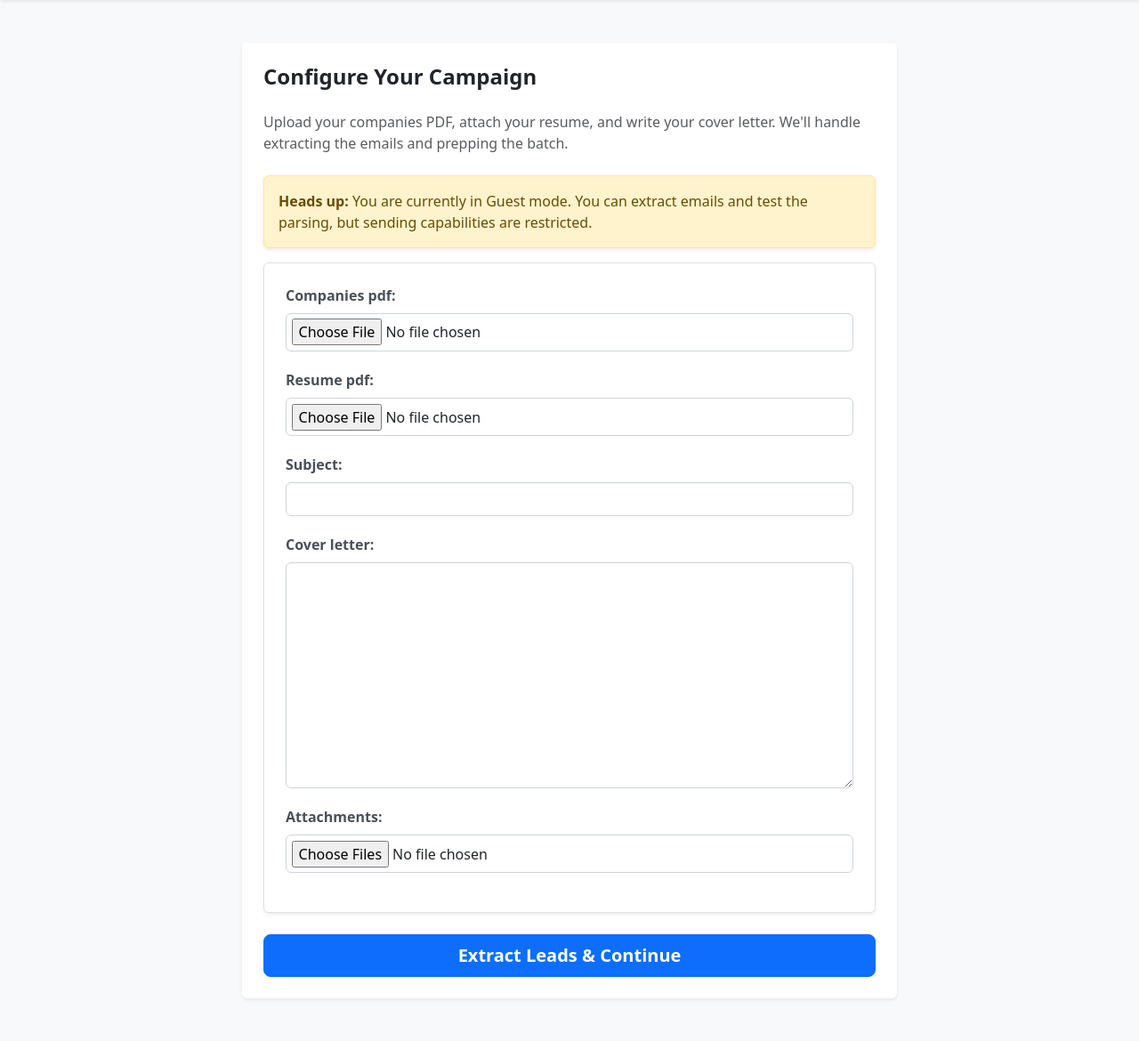
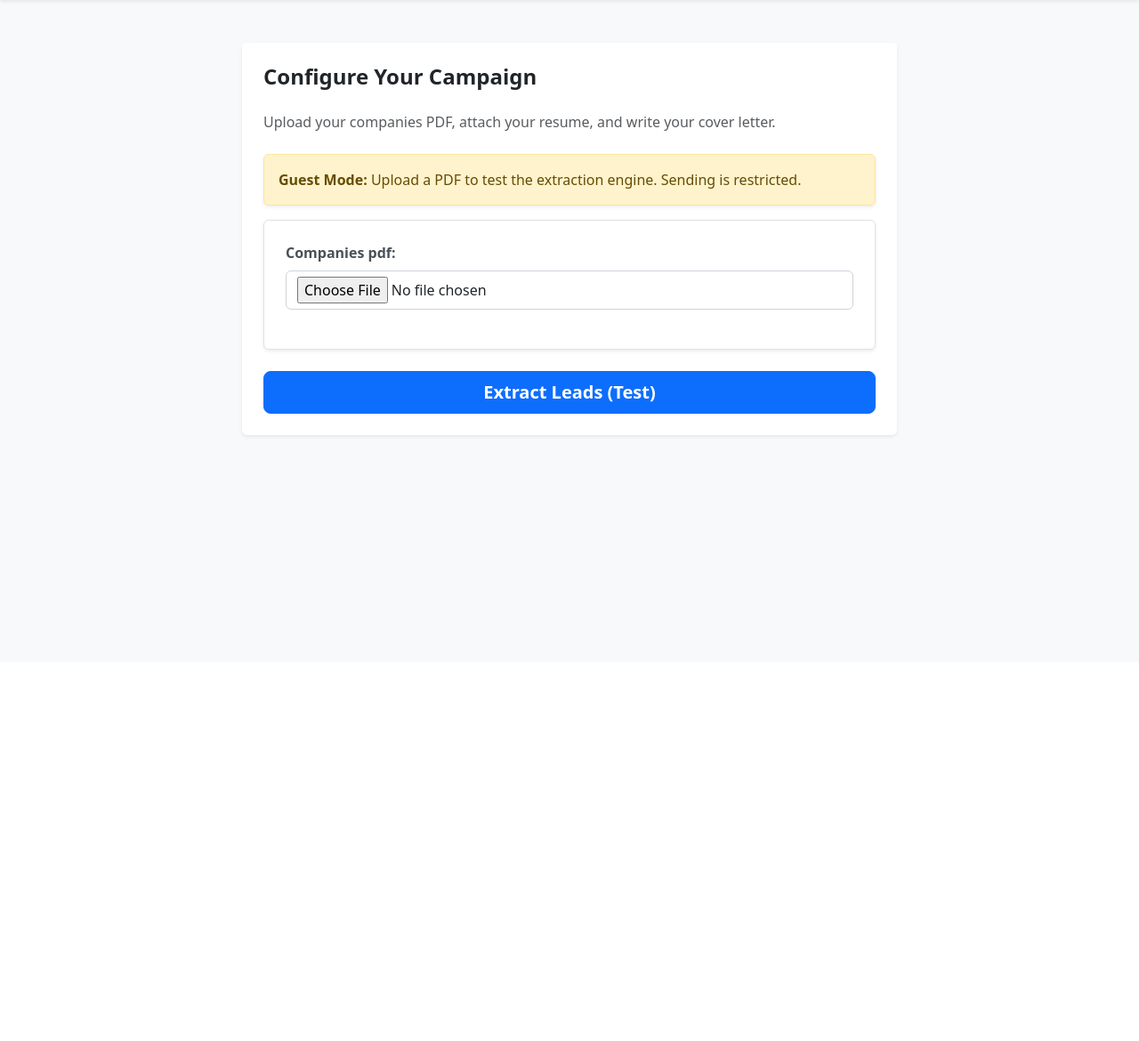
Before and after one commit to Yousef10p/Applymatic, a Django app: page /apply/ in a window 1280 px wide. Shown: the part 56-1226 px from the top of the page at 89% size. After the commit the page ends 548 px from the top, so only its background shows below. Run offline with Django 5.2, Linux system fonts and the light colour scheme.

Commit message:
added small version for guest

```diff
--- a/apps/core/views.py
+++ b/apps/core/views.py
@@ -30,6 +30,7 @@ def apply_view(request):
     latest_campaign = get_latest_campaign_path(request.user) if is_auth else None
 
     if request.method == "POST":
+        action = request.POST.get("action") # We will send this from our new JS
         form = ApplyForm(request.POST, request.FILES)
 
         if not is_auth:
@@ -38,33 +39,41 @@ def apply_view(request):
             form.fields['cover_letter'].required = False
             form.fields['attachments'].required = False
         elif latest_campaign:
-            # If they have a previous campaign, the resume is optional
             form.fields['resume_pdf'].required = False
 
         if form.is_valid():
-            companies_pdf = request.FILES.get("companies_pdf")
+            # ==========================================
+            # ACTION 1: EXTRACT ONLY (Guest & Auth)
+            # ==========================================
+            if action == "extract":
+                companies_pdf = request.FILES.get("companies_pdf")
+                fs = FileSystemStorage(location=os.path.join(settings.MEDIA_ROOT, 'temp'))
+                filename = fs.save(companies_pdf.name, companies_pdf)
+                file_path = fs.path(filename)
 
-            fs = FileSystemStorage(location=os.path.join(settings.MEDIA_ROOT, 'temp'))
-            filename = fs.save(companies_pdf.name, companies_pdf)
-            file_path = fs.path(filename)
+                try:
+                    leads = extract_leads_from_pdf(file_path)
+                    # Save the leads in the session so we don't have to parse again!
+                    request.session['extracted_leads'] = leads
+                    return JsonResponse({"count": len(leads), "leads": leads})
+                except ValueError as e:
+                    return JsonResponse({"error": str(e)}, status=400)
+                finally:
+                    if os.path.exists(file_path):
+                        os.remove(file_path)
 
-            try:
-                leads = extract_leads_from_pdf(file_path)
-            except ValueError as e:
-                return JsonResponse({"error": str(e)}, status=400)
-            finally:
-                if os.path.exists(file_path):
-                    os.remove(file_path)
+            # ==========================================
+            # ACTION 2: SEND EMAILS (Auth Only)
+            # ==========================================
+            elif action == "send" and is_auth:
+                leads = request.session.get('extracted_leads', [])
+                if not leads:
+                    return JsonResponse({"error": "No leads found to send."}, status=400)
 
-            if is_auth:
-                # ----------------------------------------------------
-                # AUTO-LOAD RESUME & ATTACHMENTS IF LEFT BLANK
-                # ----------------------------------------------------
                 resume_pdf = request.FILES.get("resume_pdf")
                 opened_resume = None
 
                 if not resume_pdf and latest_campaign:
-                    # Look for any file starting with 'resume' in the old folder
                     for filename in os.listdir(latest_campaign):
                         if filename.startswith("resume"):
                             old_resume_path = os.path.join(latest_campaign, filename)
@@ -76,7 +85,6 @@ def apply_view(request):
                 opened_attachments = []
 
                 if not extra_attachments and latest_campaign:
-                    # Find any files that start with "attachment_" in the old folder
                     for filename in os.listdir(latest_campaign):
                         if filename.startswith("attachment_"):
                             att_path = os.path.join(latest_campaign, filename)
@@ -86,14 +94,10 @@ def apply_view(request):
                 cover_letter = form.cleaned_data.get("cover_letter")
                 subject = form.cleaned_data.get("subject")
 
-                # Save the new configuration
                 save_campaign_records(
-                    user=request.user,
-                    companies_pdf=companies_pdf,
-                    cover_letter_text=cover_letter,
-                    resume_pdf=resume_pdf,
-                    attachments=extra_attachments,
-                    subject=subject
+                    user=request.user, companies_pdf=request.FILES.get("companies_pdf"),
+                    cover_letter_text=cover_letter, resume_pdf=resume_pdf,
+                    attachments=extra_attachments, subject=subject
                 )
 
                 user_credentials = request.user.googleoauthprofile.get_credentials()
@@ -107,78 +111,56 @@ def apply_view(request):
                             return JsonResponse({"error": "Google OAuth credentials missing."}, status=403)
 
                         send_gmail_message(
-                            credentials=user_credentials,
-                            sender_email=request.user.email,
-                            to_email=lead["email"],
-                            subject=subject,
-                            body_text=personalized_body,
-                            resume_pdf=resume_pdf,
+                            credentials=user_credentials, sender_email=request.user.email,
+                            to_email=lead["email"], subject=subject,
+                            body_text=personalized_body, resume_pdf=resume_pdf,
                             attachments=extra_attachments
                         )
                         sent_count += 1
                         time.sleep(1)
                     else:
                         print(f"[TEST MODE] Sent to: {lead['email']}")
-                        print(f"[TEST MODE] Attachments count: {len(extra_attachments)}")
                         sent_count += 1
 
-                # ----------------------------------------------------
-                # CLEANUP: Close any auto-loaded files to prevent leaks
-                # ----------------------------------------------------
-                if opened_resume:
-                    opened_resume.close()
-                for att in opened_attachments:
-                    att.close()
+                # Cleanup
+                if opened_resume: opened_resume.close()
+                for att in opened_attachments: att.close()
 
-                if not ENABLE_EMAIL_SENDING:
-                    return JsonResponse({"status": "test", "leads": leads})
+                return JsonResponse({"status": "success", "sent_count": sent_count})
 
-                return render(request, "core/result.html", {
-                    "status": "success", "sent_count": sent_count, "leads_count": len(leads)
-                })
+        return JsonResponse({"error": "Form validation failed."}, status=400)
 
-            return render(request, "core/result.html", {"status": "guest", "leads_count": len(leads)})
+    # GET REQUEST handling remains exactly the same
+    initial_data = {}
+    previous_resume_name = None
+    previous_attachments_count = 0
 
-    else:
-        # GET REQUEST: Auto-load text fields and find file names for the UI
-        initial_data = {}
-        previous_resume_name = None
-        previous_attachments_count = 0
+    if latest_campaign:
+        cl_path = os.path.join(latest_campaign, "coverletter.txt")
+        if os.path.exists(cl_path):
+            with open(cl_path, "r", encoding="utf-8") as f:
+                initial_data['cover_letter'] = f.read()
 
-        if latest_campaign:
-            # Load Cover Letter
-            cl_path = os.path.join(latest_campaign, "coverletter.txt")
-            if os.path.exists(cl_path):
-                with open(cl_path, "r", encoding="utf-8") as f:
-                    initial_data['cover_letter'] = f.read()
+        subj_path = os.path.join(latest_campaign, "subject.txt")
+        if os.path.exists(subj_path):
+            with open(subj_path, "r", encoding="utf-8") as f:
+                initial_data['subject'] = f.read()
 
-            # Load Subject
-            subj_path = os.path.join(latest_campaign, "subject.txt")
-            if os.path.exists(subj_path):
-                with open(subj_path, "r", encoding="utf-8") as f:
-                    initial_data['subject'] = f.read()
+        for filename in os.listdir(latest_campaign):
+            if filename.startswith("resume"): previous_resume_name = filename
+            elif filename.startswith("attachment_"): previous_attachments_count += 1
 
-            # Find the names of the saved files for the UI badge
-            for filename in os.listdir(latest_campaign):
-                if filename.startswith("resume"):
-                    previous_resume_name = filename
-                elif filename.startswith("attachment_"):
-                    previous_attachments_count += 1
+    form = ApplyForm(initial=initial_data)
 
-        form = ApplyForm(initial=initial_data)
-
-        if not is_auth:
-            form.fields['resume_pdf'].required = False
-            form.fields['subject'].required = False
-            form.fields['cover_letter'].required = False
-            form.fields['attachments'].required = False
-        elif latest_campaign:
-            # Let the HTML form know the files are optional because we have them saved
-            form.fields['resume_pdf'].required = False
+    if not is_auth:
+        form.fields['resume_pdf'].required = False
+        form.fields['subject'].required = False
+        form.fields['cover_letter'].required = False
+        form.fields['attachments'].required = False
+    elif latest_campaign:
+        form.fields['resume_pdf'].required = False
 
     return render(request, "core/apply.html", {
-        "form": form,
-        "has_previous_campaign": bool(latest_campaign),
-        "previous_resume_name": previous_resume_name,
-        "previous_attachments_count": previous_attachments_count
+        "form": form, "has_previous_campaign": bool(latest_campaign),
+        "previous_resume_name": previous_resume_name, "previous_attachments_count": previous_attachments_count
     })
--- a/apps/templates/core/apply.html
+++ b/apps/templates/core/apply.html
@@ -4,36 +4,29 @@
   <meta charset="utf-8" />
   <title>Applymatic — Apply</title>
   <meta name="viewport" content="width=device-width, initial-scale=1" />
-
   <link href="https://cdn.jsdelivr.net/npm/bootstrap@5.3.3/dist/css/bootstrap.min.css" rel="stylesheet">
-
   <style>
-    /* Magic CSS for Django Forms */
     form p { margin-bottom: 1.25rem; }
     form label { font-weight: 600; margin-bottom: 0.5rem; display: inline-block; color: #495057; }
-    form input[type="text"],
-    form input[type="file"],
-    form textarea {
-      display: block;
-      width: 100%;
-      padding: 0.375rem 0.75rem;
-      font-size: 1rem;
-      font-weight: 400;
-      line-height: 1.5;
-      color: #212529;
-      background-color: #fff;
-      border: 1px solid #ced4da;
-      border-radius: 0.375rem;
-      transition: border-color .15s ease-in-out, box-shadow .15s ease-in-out;
-    }
-    form input[type="file"] { padding: 0.35rem; }
-    form input:focus, form textarea:focus {
-      border-color: #86b7fe;
-      outline: 0;
-      box-shadow: 0 0 0 0.25rem rgba(13, 110, 253, 0.25);
+    form input[type="text"], form input[type="file"], form textarea {
+      display: block; width: 100%; padding: 0.375rem 0.75rem;
+      font-size: 1rem; color: #212529; border: 1px solid #ced4da; border-radius: 0.375rem;
     }
     .helptext { display: block; font-size: 0.875em; color: #6c757d; margin-top: 0.25rem; }
   </style>
+
+  {% if not user.is_authenticated %}
+  <script>
+    // GUEST MODE: Hide all fields except the Companies PDF
+    document.addEventListener("DOMContentLoaded", function() {
+        const idsToHide = ['id_subject', 'id_cover_letter', 'id_resume_pdf', 'id_attachments'];
+        idsToHide.forEach(id => {
+            const el = document.getElementById(id);
+            if (el && el.parentElement) el.parentElement.style.display = 'none';
+        });
+    });
+  </script>
+  {% endif %}
 </head>
 <body class="bg-light">
 
@@ -42,9 +35,7 @@
       <a class="navbar-brand fw-bold" href="/">Applymatic</a>
       <div class="d-flex align-items-center">
         {% if user.is_authenticated %}
-          <span class="text-light me-3 small">
-            Logged in as <strong>{{ user.username|default:"User" }}</strong>
-          </span>
+          <span class="text-light me-3 small">Logged in as <strong>{{ user.username|default:"User" }}</strong></span>
           <form action="/accounts/logout/" method="post" class="d-inline m-0">
             {% csrf_token %}
             <button type="submit" class="btn btn-outline-light btn-sm">Logout</button>
@@ -59,7 +50,6 @@
   <div class="container pb-5">
     <div class="row justify-content-center">
       <div class="col-lg-8">
-
         <div class="card shadow-sm border-0">
           <div class="card-header bg-white border-bottom-0 pt-4 pb-0 px-4">
             <h2 class="h4 mb-0 fw-bold">Configure Your Campaign</h2>
@@ -67,60 +57,118 @@
           <div class="card-body p-4">
 
             <p id="instruction-text" class="text-muted mb-4">
-              Upload your companies PDF, attach your resume, and write your cover letter. We'll handle extracting the emails and prepping the batch.
+              Upload your companies PDF, attach your resume, and write your cover letter.
             </p>
 
             {% if not user.is_authenticated %}
-            <div class="alert alert-warning shadow-sm border-warning-subtle" role="alert">
-              <strong>Heads up:</strong> You are currently in Guest mode. You can extract emails and test the parsing, but sending capabilities are restricted.
+            <div id="guest-alert" class="alert alert-warning shadow-sm border-warning-subtle" role="alert">
+              <strong>Guest Mode:</strong> Upload a PDF to test the extraction engine. Sending is restricted.
             </div>
             {% endif %}
 
-            <form id="apply-form" method="post" enctype="multipart/form-data">
+            <form id="apply-form" enctype="multipart/form-data">
               {% csrf_token %}
-
               <div id="form-fields-container" class="bg-white p-4 rounded mb-4 border shadow-sm">
                 {{ form.as_p }}
               </div>
-
               <div class="d-grid">
-                <button id="submit-btn" type="submit" class="btn btn-primary btn-lg fw-bold">Extract Leads & Continue</button>
+                <button id="submit-btn" type="submit" class="btn btn-primary btn-lg fw-bold">
+                  {% if user.is_authenticated %}Extract Leads & Apply{% else %}Extract Leads (Test){% endif %}
+                </button>
               </div>
             </form>
 
             <div id="loading-overlay" class="d-none text-center py-5">
-              <div class="spinner-border text-primary mb-3" style="width: 3rem; height: 3rem;" role="status">
-                <span class="visually-hidden">Loading...</span>
-              </div>
-              <h4 class="fw-bold">Processing Campaign...</h4>
-              <p class="text-muted">
-                Extracting companies, matching names, and dispatching emails via Gmail API.<br>
-                <strong>Please do not refresh or close this page.</strong>
-              </p>
+              <div id="loading-spinner" class="spinner-border text-primary mb-3" style="width: 3rem; height: 3rem;" role="status"></div>
+              <h4 id="loading-title" class="fw-bold">Processing PDF...</h4>
+              <p id="loading-text" class="text-muted">Extracting companies and matching names...</p>
+            </div>
+
+            <div id="guest-results" class="d-none mt-4">
+               <h4 class="text-success fw-bold mb-3" id="guest-count"></h4>
+               <pre class="bg-dark text-success p-3 rounded overflow-auto" style="max-height: 400px;"><code id="guest-json"></code></pre>
+               <button onclick="window.location.reload()" class="btn btn-outline-primary mt-3">Test Another File</button>
+            </div>
+
+            <div id="success-overlay" class="d-none text-center py-5">
+              <h2 class="text-success fw-bold mb-3">🎉 Campaign Complete!</h2>
+              <p id="success-text" class="lead text-muted"></p>
+              <button onclick="window.location.reload()" class="btn btn-primary mt-3">Start New Campaign</button>
             </div>
 
           </div>
         </div>
-
       </div>
     </div>
   </div>
 
   <script>
-    document.getElementById('apply-form').addEventListener('submit', function() {
-      // 1. Disable the submit button so they can't click it twice
-      document.getElementById('submit-btn').disabled = true;
-      document.getElementById('submit-btn').innerText = "Working...";
+    document.getElementById('apply-form').addEventListener('submit', async function(e) {
+      e.preventDefault();
 
-      // 2. Hide the form fields and instructions
+      const form = e.target;
+      const submitBtn = document.getElementById('submit-btn');
+      const loadingOverlay = document.getElementById('loading-overlay');
+      const loadingTitle = document.getElementById('loading-title');
+      const loadingText = document.getElementById('loading-text');
+
+      // 1. UI Setup
+      submitBtn.disabled = true;
       document.getElementById('form-fields-container').classList.add('d-none');
       document.getElementById('instruction-text').classList.add('d-none');
-      document.getElementById('submit-btn').classList.add('d-none');
+      submitBtn.classList.add('d-none');
+      const guestAlert = document.getElementById('guest-alert');
+      if (guestAlert) guestAlert.classList.add('d-none');
 
-      // 3. Show the cool loading overlay
-      document.getElementById('loading-overlay').classList.remove('d-none');
+      loadingOverlay.classList.remove('d-none');
+
+      try {
+        // 2. STEP ONE: Extract
+        let formData = new FormData(form);
+        formData.append('action', 'extract');
+
+        let extractRes = await fetch(window.location.href, {
+            method: 'POST', body: formData, headers: {'X-Requested-With': 'XMLHttpRequest'}
+        });
+        let extractData = await extractRes.json();
+
+        if (extractData.error) throw new Error(extractData.error);
+
+        const leadCount = extractData.count;
+
+        {% if not user.is_authenticated %}
+            // --- GUEST BEHAVIOR ---
+            loadingOverlay.classList.add('d-none');
+            document.getElementById('guest-results').classList.remove('d-none');
+            document.getElementById('guest-count').innerText = `Successfully Extracted ${leadCount} Leads!`;
+            document.getElementById('guest-json').innerText = JSON.stringify(extractData.leads, null, 2);
+
+        {% else %}
+            // --- AUTHENTICATED BEHAVIOR ---
+            loadingTitle.innerHTML = `Found <span class="text-success">${leadCount}</span> emails!`;
+            loadingText.innerHTML = "Currently formatting and sending via Gmail API.<br><strong>Please do not close this window.</strong>";
+
+            // 3. STEP TWO: Send Emails
+            formData.set('action', 'send');
+            let sendRes = await fetch(window.location.href, {
+                method: 'POST', body: formData, headers: {'X-Requested-With': 'XMLHttpRequest'}
+            });
+            let sendData = await sendRes.json();
+
+            if (sendData.error) throw new Error(sendData.error);
+
+            // Show Final Success Screen
+            loadingOverlay.classList.add('d-none');
+            document.getElementById('success-overlay').classList.remove('d-none');
+            document.getElementById('success-text').innerHTML = `Successfully dispatched <strong>${sendData.sent_count}</strong> personalized emails.`;
+        {% endif %}
+
+      } catch (err) {
+          console.error(err);
+          alert("Error: " + err.message);
+          window.location.reload();
+      }
     });
   </script>
-
 </body>
 </html>
```
